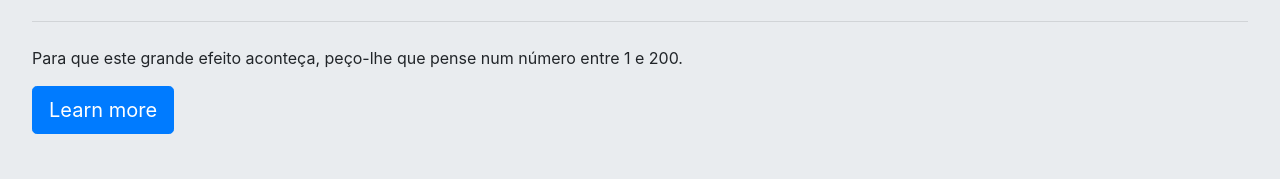
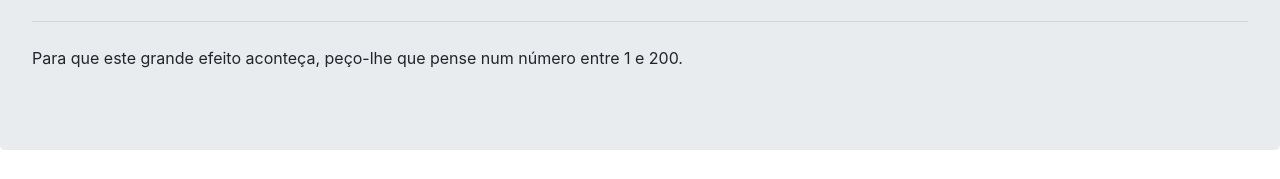
Before and after one commit to ika-01/o-grande-pensini, a plain HTML site: page index.html in a window 1280 px wide. Shown: the part 172-351 px from the top of the page. Drawn offline with nearby package versions, Linux system fonts and the light colour scheme.

Commit message:
Update index.html

```diff
--- a/index.html
+++ b/index.html
@@ -21,7 +21,6 @@
             a pensar</p>
         <hr class="my-4">
         <p>Para que este grande efeito aconteça, peço-lhe que pense num número entre <span id="minValue">----</span> e <span id="maxValue">----</span>.</p>
-        <a class="btn btn-primary btn-lg" href="#" role="button">Learn more</a>
     </div>
 
     <!-- Class para o conteudo-->
```
